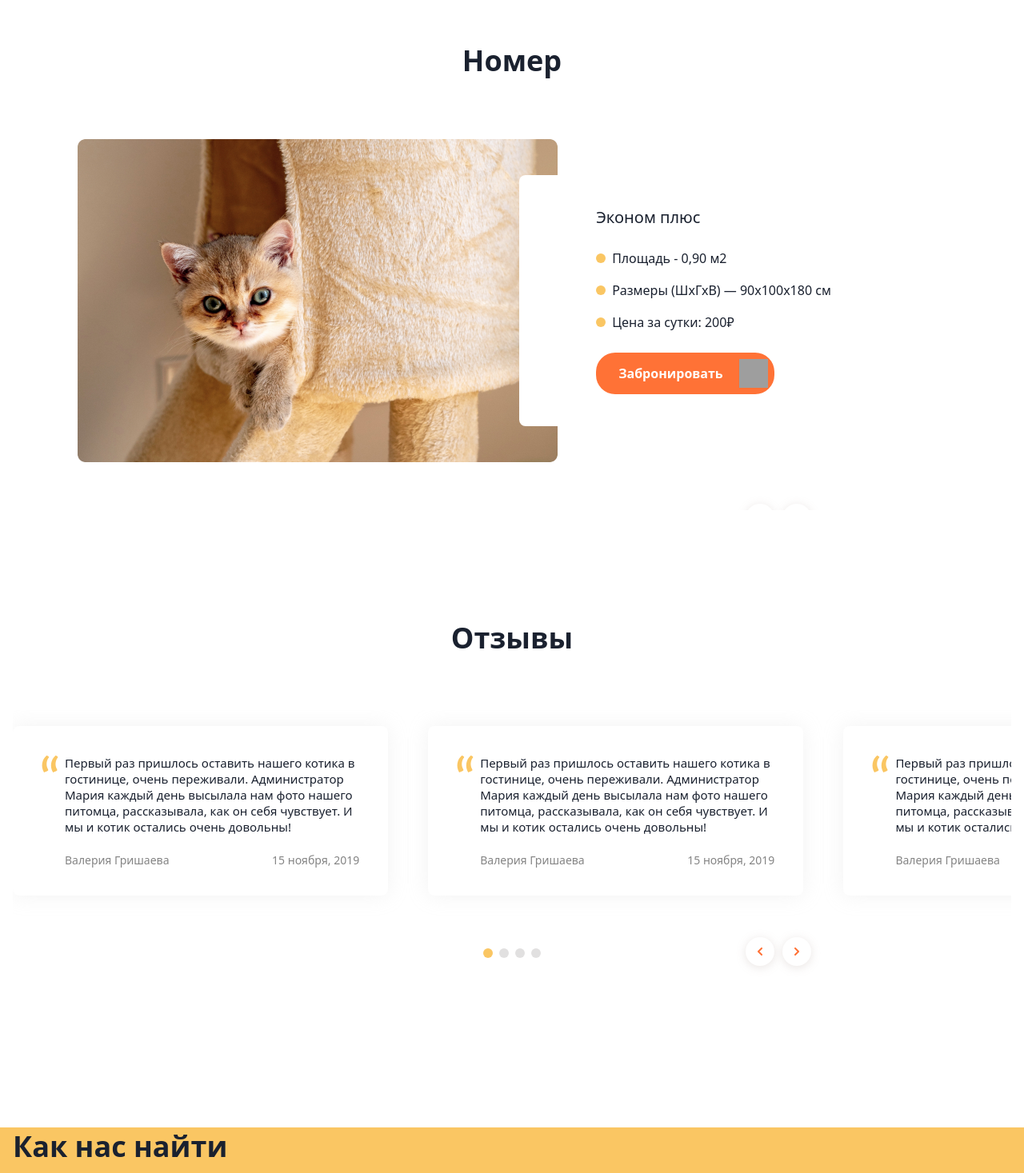
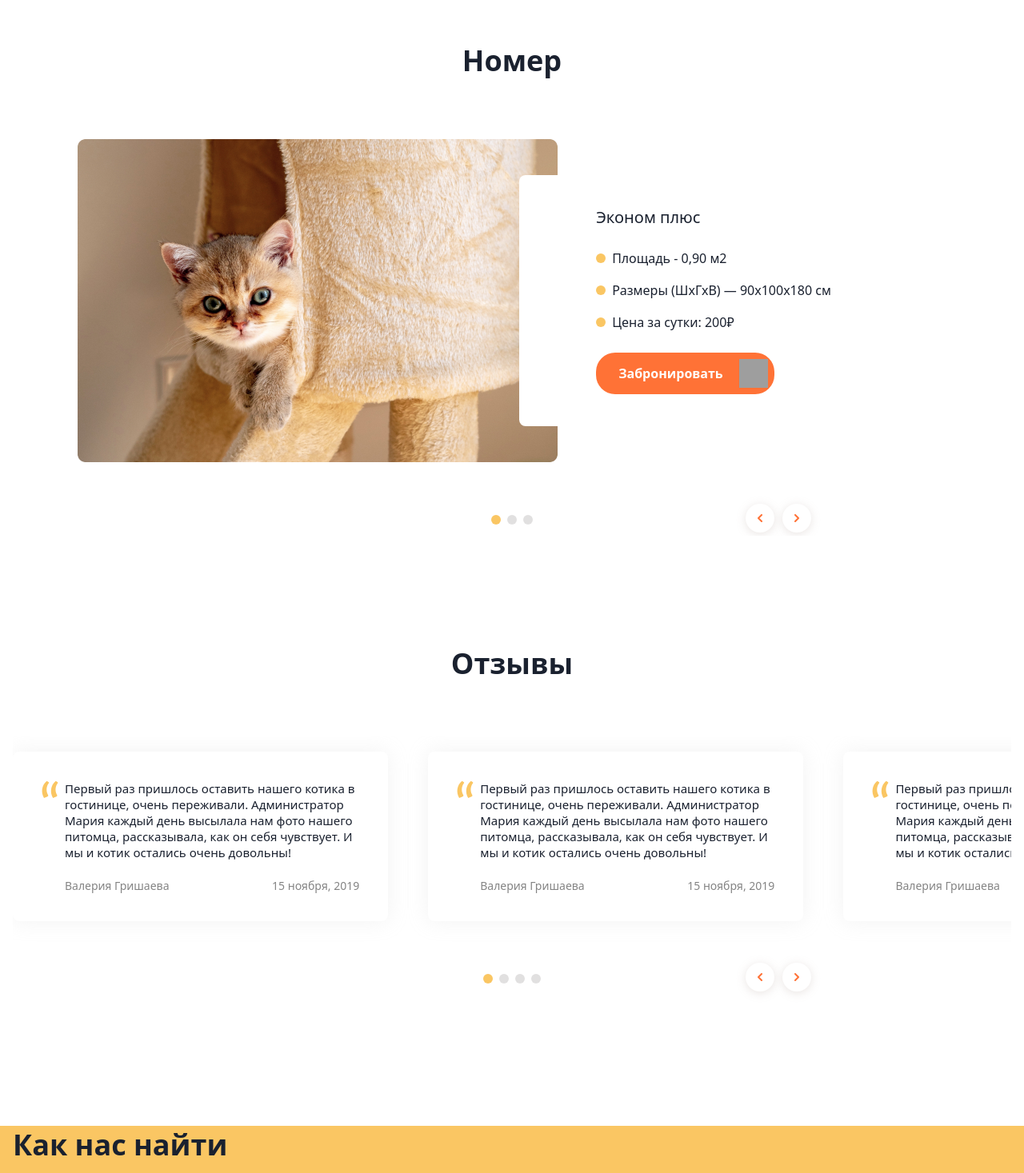
Before and after one commit to newlook2024/cats-react, a React (Vite) app: page / in a window 1280 px wide. Shown: the part 1578-3045 px from the top of the page at 80% size. Built offline with nearby package versions, Linux system fonts and the light colour scheme; grey boxes are pictures that could not be loaded.

Commit message:
+dsds5fsdscs64d5s9ds+d85sd

```diff
--- a/src/components/Swipper.jsx
+++ b/src/components/Swipper.jsx
@@ -21,7 +21,7 @@ export default function Swipper() {
           </h2>
 
           <Swiper
-            className="!lg:pb-8 !md:pb-[70px]"
+            className="lg:!pb-8 md:!pb-[70px]"
             modules={[Pagination]}
             spaceBetween={50}
             pagination={{ clickable: true }}
--- a/src/components/Swipper1.jsx
+++ b/src/components/Swipper1.jsx
@@ -13,7 +13,7 @@ export default function Swipper1() {
             Отзывы
           </h2>
           <Swiper
-            className="!lg:pb-14 !md:pb-[70px] !pb-[90px]"
+            className="lg:!pb-14 md:!pb-[70px] !pb-[90px]"
             modules={[Pagination]}
             spaceBetween={50}
             pagination={{ clickable: true }}
```
